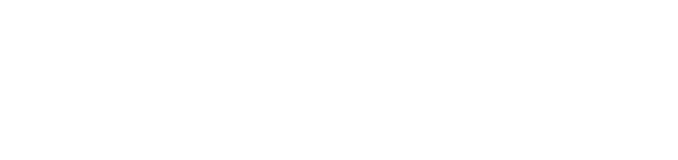
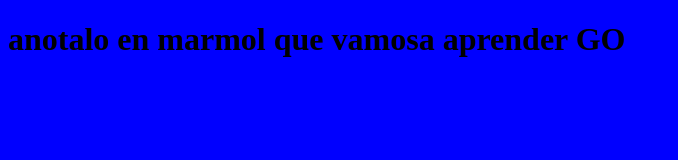
Before and after one commit to gabrie504/curso5, a plain HTML site: page index.html in a window 1280 px wide. Shown: the whole page, without its empty margins (0-678 px from the left). Drawn offline with Linux system fonts and the light colour scheme.

Commit message:
parrafo y tamanio de fuente

```diff
--- /dev/null
+++ b/estilos.css
@@ -0,0 +1,6 @@
+@charset "utf-8";
+/* css document */
+
+body{
+    background-color: #00F;
+}
--- a/index.html
+++ b/index.html
@@ -5,8 +5,9 @@
     <meta http-equiv="X-UA-Compatible" content="IE=edge">
     <meta name="viewport" content="width=device-width, initial-scale=1.0">
     <title>Document</title>
+    <link rel="stylesheet" href="estilos.css" type="text/css">
 </head>
 <body>
-
+    <h1>anotalo en marmol que vamosa aprender GO</h1>
 </body>
 </html>
```
Also changed, not shown: javaScript.js (added).
